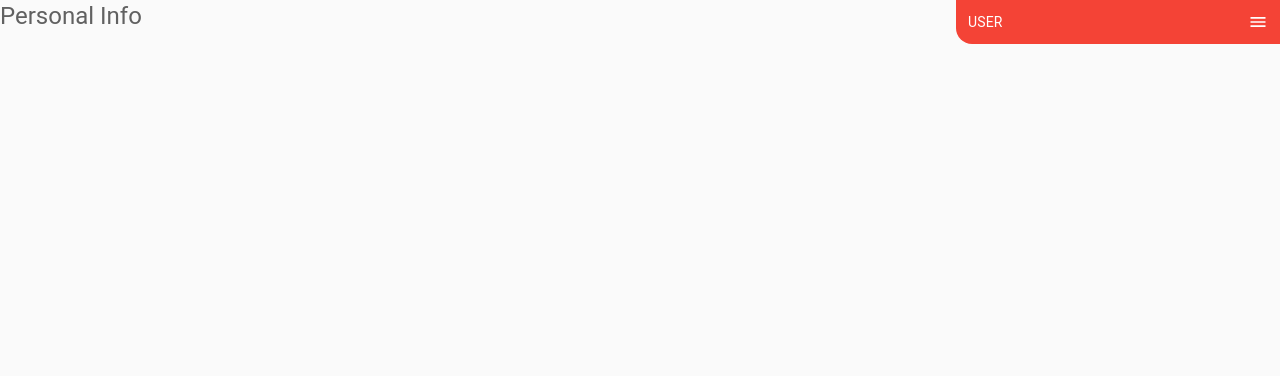
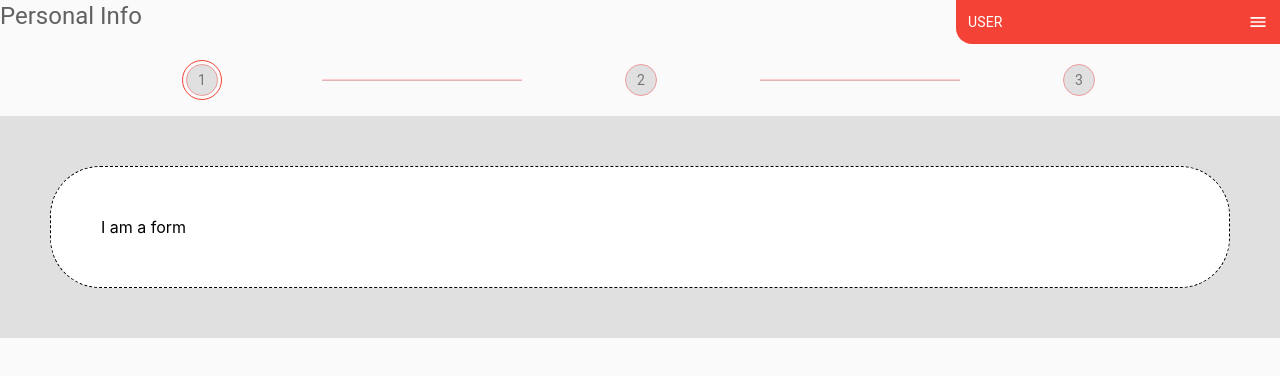
Before and after one commit to RishabhRanjanKesarwani/multi-step-form, a React (Create React App) app: page /signup in a window 1280 px wide. Shown: the top 376 px of the page. Built offline with nearby package versions, Linux system fonts and the light colour scheme.

Commit message:
Added tabs; created form container

```diff
--- /dev/null
+++ b/src/components/SignupContainer.tsx
@@ -0,0 +1,21 @@
+import { Box } from '@mui/material';
+import React from 'react';
+import COLORS from '../utils/colors';
+
+interface SignupContainerProps {
+    children: JSX.Element
+}
+
+const SignupContainer = (props: SignupContainerProps) => {
+    const { children } = props;
+
+    return (
+        <Box sx={{ padding: '50px', background: COLORS.secondary.medium}}>
+            <Box sx={{ background: COLORS.white, border: `1px dashed ${COLORS.black}`, borderRadius: '50px', padding: '50px' }}>
+                {children}
+            </Box>
+        </Box>
+    );
+};
+
+export default SignupContainer;
--- a/src/components/SignupHeader.tsx
+++ b/src/components/SignupHeader.tsx
@@ -1,7 +1,7 @@
 import React from 'react';
 import { Box, Stack, Typography } from "@mui/material";
 import MenuIcon from "@mui/icons-material/Menu";
-import { grey, red } from "@mui/material/colors";
+import COLORS from '../utils/colors';
 
 interface SignupHeaderProps {
     pageName: string;
@@ -13,11 +13,11 @@ const SignupHeader = (props: SignupHeaderProps) => {
 
     return (
         <Stack direction="row" spacing={1} justifyContent="space-between">
-            <Typography variant="h5" sx={{margin: '32px 12px 4px 24px', color: grey[700]}}>{pageName}</Typography>
-            <Box sx={{padding: '12px', backgroundColor: red[500], width: 300, borderBottomLeftRadius: 16, height: 'fit-content'}}>
+            <Typography variant="h5" sx={{margin: '32px 12px 4px 24px', color: COLORS.secondary.darkest}}>{pageName}</Typography>
+            <Box sx={{padding: '12px', backgroundColor: COLORS.primary.dark, width: 300, borderBottomLeftRadius: 16, height: 'fit-content'}}>
                 <Stack direction="row" justifyContent="space-between">
-                    <Typography variant="body2" color="#ffffff" sx={{textTransform: 'uppercase'}}>{userName}</Typography>
-                    <MenuIcon sx={{color: '#ffffff'}} fontSize="small" />
+                    <Typography variant="body2" color={COLORS.white} sx={{textTransform: 'uppercase'}}>{userName}</Typography>
+                    <MenuIcon sx={{color: COLORS.white}} fontSize="small" />
                 </Stack>
             </Box>
         </Stack>
--- /dev/null
+++ b/src/components/SignupTabs.tsx
@@ -0,0 +1,57 @@
+import { Box, Divider, Stack, Typography } from '@mui/material';
+import React from 'react';
+import { TABS, TAB_IDS } from '../constants';
+import Tab from '../types/tab';
+import COLORS from '../utils/colors';
+
+interface SignupTabsProps {
+    isActive: Tab;
+    isStep1Complete: boolean;
+    isStep2Complete: boolean;
+    isStep3Complete: boolean;
+    onTabClick: (tab: Tab) => void;
+}
+
+const SignupTabs = (props: SignupTabsProps) => {
+    const { isActive, isStep1Complete, isStep2Complete, isStep3Complete, onTabClick } = props;
+
+    const getCompleteStatus = (id: string): boolean => {
+        return id === TAB_IDS.step1 ? isStep1Complete : id === TAB_IDS.step2 ? isStep2Complete : isStep3Complete;
+    }
+
+    const onClick = (tab: Tab) => {
+        if (tab.id !== isActive.id && getCompleteStatus(tab.id)) {
+            onTabClick(tab);
+        }
+    }
+
+    const tabsAndHyphens: Tab[] = [];
+    TABS.forEach((tab, index) => {
+        tabsAndHyphens.push(tab);
+        if (index < TABS.length - 1) {
+            tabsAndHyphens.push({
+                id: `hyphen${tab.label}`,
+                name: 'hyphen',
+                label: 'hyphen',
+            })
+        }
+    })
+
+    return (
+        <Stack direction={{ xs: 'column', sm: 'column', md: 'row', lg: 'row' }} alignItems="center" justifyContent="center">
+            {tabsAndHyphens.map(tab => (
+                tab.id.includes('step') ? (
+                    <Box key={tab.id} sx={{ padding: '3px', border: tab.id === isActive.id ? `1px solid ${COLORS.primary.dark}` : 'none', borderRadius: '50%', cursor: 'pointer' }} onClick={() => onClick(tab)}>
+                        <Box sx={{ width: '30px', height: '30px', border: `1px solid ${getCompleteStatus(tab.id) ? COLORS.primary.dark : COLORS.primary.medium}`, background: getCompleteStatus(tab.id) ? COLORS.primary.dark : COLORS.secondary.medium, borderRadius: '50%', '&:hover': { background: getCompleteStatus(tab.id) ? COLORS.primary.medium : COLORS.secondary.light } }}>
+                            <Typography variant="body2" color={getCompleteStatus(tab.id) ? 'text.primary' : COLORS.secondary.dark} align="center" sx={{ marginTop: '5px' }}>{tab.label}</Typography>
+                        </Box>
+                    </Box>
+                ) : (
+                    <Divider key={tab.id} sx={{width: '200px', height: '1px', margin: '10px 100px', background: getCompleteStatus(tab.id) ? COLORS.primary.dark : COLORS.primary.light}} />
+                )
+            ))}
+        </Stack>
+    );
+};
+
+export default SignupTabs;
--- a/src/constants.ts
+++ b/src/constants.ts
@@ -1,18 +1,24 @@
 import Tab from "./types/tab";
+
+export const TAB_IDS = {
+    step1: 'step1',
+    step2: 'step2',
+    step3: 'step3',
+}
 
 export const TABS: Tab[] = [
     {
-        id: 'step1',
+        id: TAB_IDS.step1,
         label: '1',
         name: 'Personal Info'
     },
     {
-        id: 'step2',
+        id: TAB_IDS.step2,
         label: '2',
         name: 'Office Details'
     },
     {
-        id: 'step3',
+        id: TAB_IDS.step3,
         label: '3',
         name: 'Confirmation Page'
     },
--- a/src/pages/Signup.tsx
+++ b/src/pages/Signup.tsx
@@ -1,14 +1,18 @@
-import { Backdrop, CircularProgress, Stack } from "@mui/material";
+import { Backdrop, Box, CircularProgress, Stack } from "@mui/material";
 import React, { useEffect, useState } from "react";
 import { useAppDispatch, useAppSelector } from "../app/hooks";
+import COLORS from "../utils/colors";
 import SignupHeader from "../components/SignupHeader";
+import SignupTabs from "../components/SignupTabs";
 import { TABS } from "../constants";
 import { getControls } from "../reducers/controls/controlsSlice";
 import { getUserDetails, onSuccess } from "../reducers/userDetails/userDetailsSlice";
 import Tab from "../types/tab";
+import SignupContainer from "../components/SignupContainer";
 
 const Signup = () => {
     const userDetailsState = useAppSelector(getUserDetails);
+    const controls = useAppSelector(getControls);
     const dispatch = useAppDispatch();
     const [activeTab, setActiveTab] = useState<Tab>(TABS[0]);
 
@@ -25,6 +29,10 @@ const Signup = () => {
         <>
             <Stack direction="column" spacing={2}>
                 <SignupHeader pageName={activeTab.name} userName={data.name ? data.name : 'user'} />
+                <SignupTabs isActive={activeTab} {...controls} onTabClick={(tab: Tab) => setActiveTab(tab)} />
+                <SignupContainer>
+                    <div>I am a form</div>
+                </SignupContainer>
             </Stack>
             <Backdrop sx={{ color: '#fff', zIndex: (theme) => theme.zIndex.drawer + 1 }} open={loading}>
                 <CircularProgress color="inherit" />
--- a/src/reducers/userDetails/userDetailsSlice.ts
+++ b/src/reducers/userDetails/userDetailsSlice.ts
@@ -45,6 +45,10 @@ export const userDetailsSlice = createSlice({
     },
     onSuccess: (state, action: PayloadAction<UserDetails>) => {
         state.loading = false;
+        state.error = {
+          errorCode: 0,
+          errorMessage: ''
+        }
         state.data = {...state.data, ...action.payload}
     },
   },
--- /dev/null
+++ b/src/utils/colors.ts
@@ -0,0 +1,19 @@
+import { grey, red } from "@mui/material/colors";
+
+const COLORS = {
+    primary: {
+        light: red[100],
+        medium: red[200],
+        dark: red[500],
+    },
+    secondary: {
+        light: grey[200],
+        medium: grey[300],
+        dark: grey[600],
+        darkest: grey[700]
+    },
+    white: '#ffffff',
+    black: '#000000',
+};
+
+export default COLORS;
```
